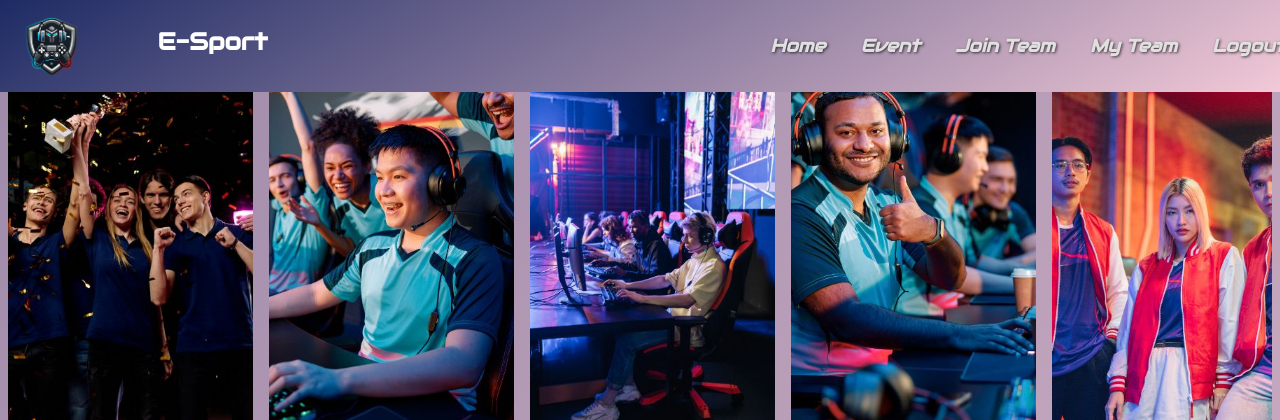
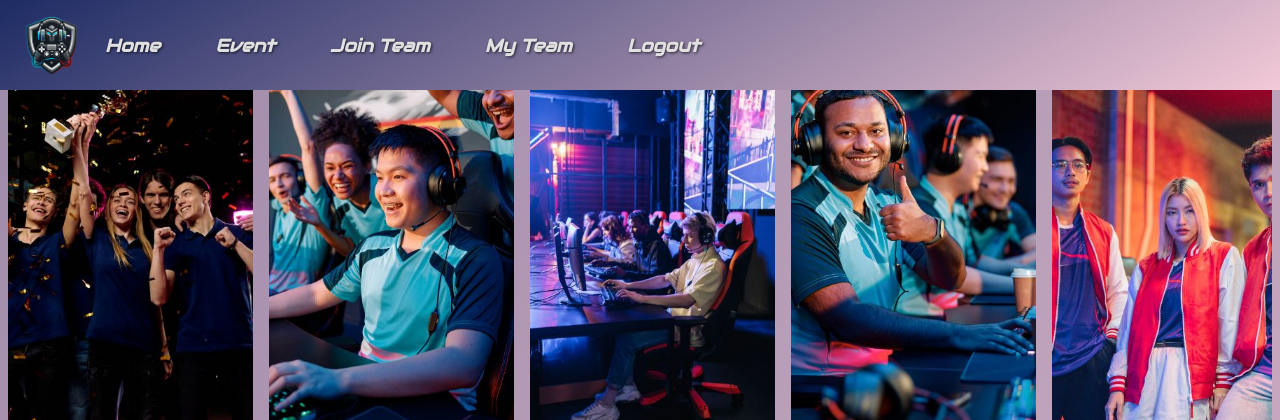
Before and after one commit to salmann17/E-Sport-Web, a PHP site: page /DashboardMember.php in a window 1280 px wide. Shown: the top 420 px of the page. Run offline with PHP 8.4, Linux system fonts and the light colour scheme; the visitor is signed in with stand-in values (Sample User, id 1); data that the repository does not hold is empty.

Commit message:
update navbar.css

```diff
--- a/DashboardMember.php
+++ b/DashboardMember.php
@@ -36,9 +36,6 @@ while ($row = $result->fetch_assoc()) {
     <nav class="navbar">
         <div class="logo">
             <img src="backendMember/icon/logo.png" alt="esport-logo">
-        </div>
-        <div class="title">
-            <h1>E-Sport</h1>
         </div>
         <ul class="nav-links">
             <li><a href="DashboardMember.php">Home</a></li>
--- a/backendMember/css/navbar.css
+++ b/backendMember/css/navbar.css
@@ -2,7 +2,6 @@
 
 .navbar {
     display: flex;
-    justify-content: space-between;
     align-items: center;
     width: 100%;
     position: fixed;
@@ -23,11 +22,15 @@
 
 .nav-links {
     list-style: none;
+    padding: 0;
+    margin: 0;
+    text-align: left;
 }
 
 .nav-links li {
     display: inline-block;
-    margin: 0 15px;
+    margin: 0px 25px;
+    text-align: left;
 }
 
 .nav-links li a {
@@ -43,13 +46,6 @@
     color: #ff6347;
 }
 
-.title h1 {
-    color: white;
-    font-family: 'Audiowide', cursive;
-    font-size: 24px;
-    margin-left: -240px;
-    margin-top: 11px;
-}
 
 @media screen and (max-width: 768px) {
     .nav-links {
```
